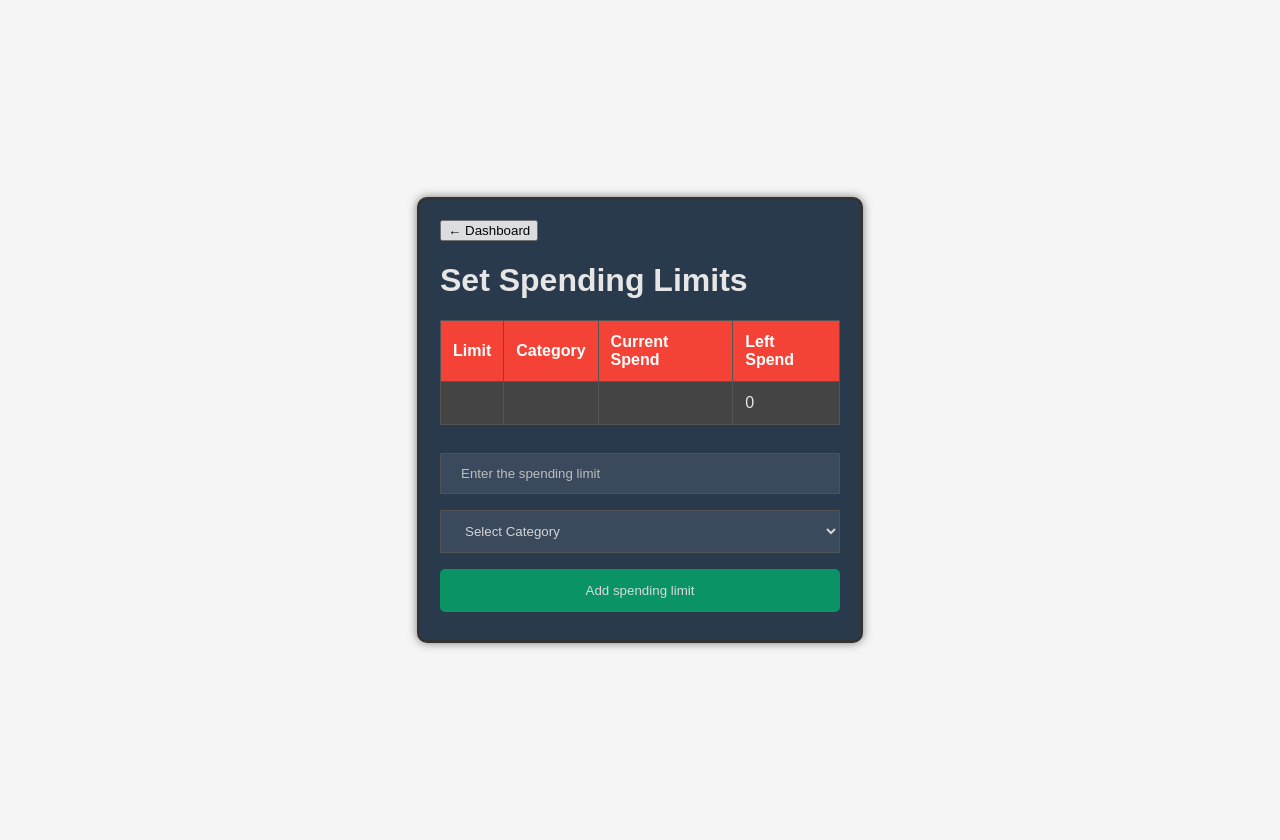
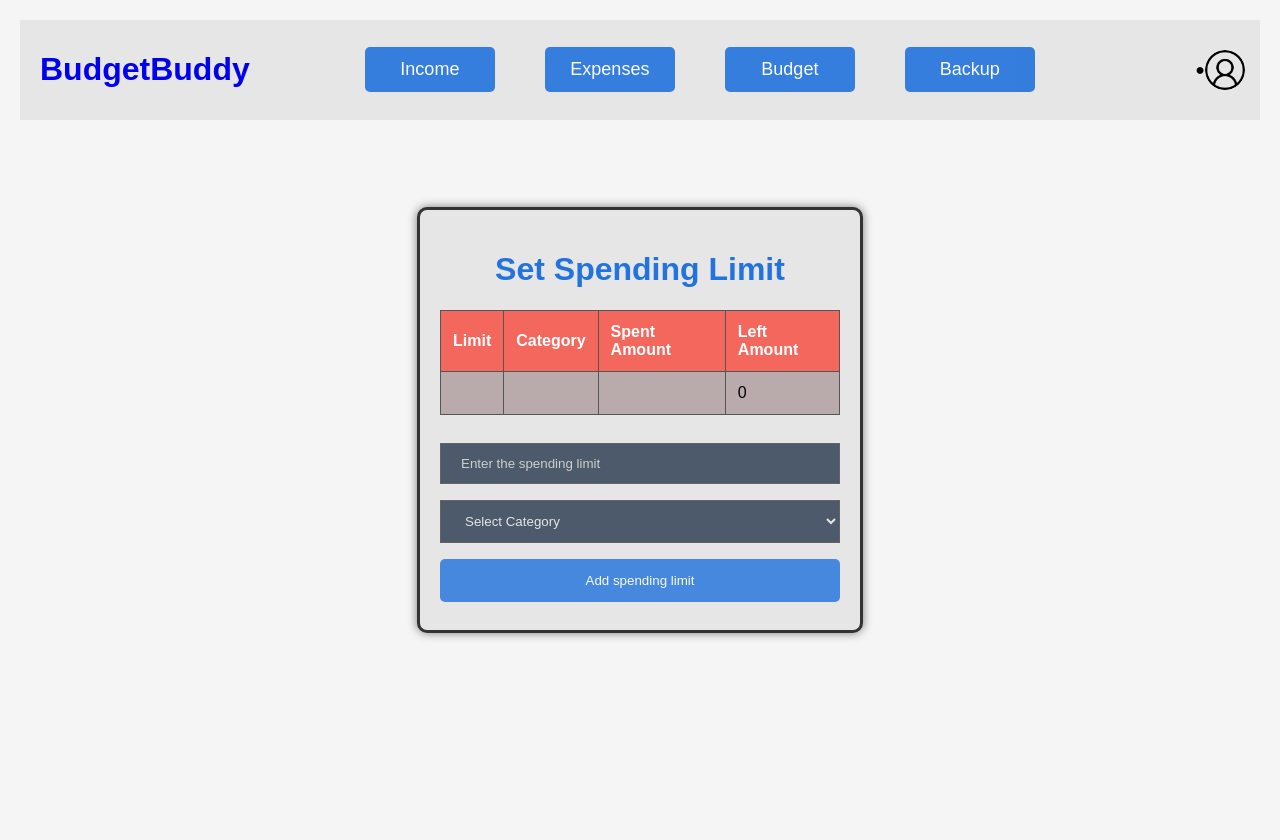
Before and after one commit to SandipKhadka/Finance, a PHP site: page /Public/Markup/spend_mimit.php in a window 1280 px wide. After the commit the page ends 639 px from the top, so only its background shows below. Run offline with PHP 8.4, Linux system fonts and the light colour scheme; the visitor is signed in with stand-in values (Sample User, id 1); data that the repository does not hold is empty.

Commit message:
Add files via upload

```diff
--- a/Public/Markup/spend_mimit.php
+++ b/Public/Markup/spend_mimit.php
@@ -11,22 +11,67 @@ $spend_limit_controller->close_db_connection();
 <head>
     <meta charset="UTF-8"/>
     <meta name="viewport" content="width=device-width, initial-scale=1.0"/>
-    <link rel="stylesheet" href="../CSS/spend_limit.css"/>
+    <link rel="stylesheet" href="../CSS/dashboard.css"/>
     <title>Spending Limit</title>
 </head>
 
 <body>
-<div class="container">
-    <a href="dashboard.php">
-        <button>&#x2190; Dashboard</button>
-    </a>
-    <h1>Set Spending Limits</h1>
-    <table class="transactions-table">
+<div class="header-bar">
+        <h1><a href="dashboard.php"> BudgetBuddy </a></h1>
+
+        <div class="buttoncontainer">
+            <div class="buttons">
+                <a href="income_transaction.php">
+                    <button class="dashboard-button">Income</button>
+                </a>
+                <a href="expenses_transaction.php">
+                    <button class="dashboard-button">Expenses</button>
+                </a>
+                <a href="spend_mimit.php">
+                    <button class="dashboard-button">Budget</button>
+                </a><a href="backup.php">
+                    <button class="dashboard-button">Backup</button>
+                </a>
+            </div>
+        </div>
+
+        <div class="profile-container">
+            <div onclick="toggleDropdown()" class="profile-icon"> &#9679;
+                <img src="../icons/user-icon.png" alt="User Profile" class="profile-img">
+            </div>
+            <div id="profile-dropdown" class="dropdown-content">
+                <a href="../../App/Controller/UserController.php?submit=logout"> <img src="../icons/logout.png" class="icons"> Logout</a>
+                <a href="change_password.php"> <img src="../icons/lock.png" class="icons"> Change Password</a>
+            </div>
+        </div>
+
+        <script>
+            function toggleDropdown() {
+                const dropdown = document.getElementById('profile-dropdown');
+                if (dropdown.style.display === 'block') {
+                    dropdown.style.display = 'none';
+                } else {
+                    dropdown.style.display = 'block';
+                }
+            }
+
+            window.onclick = function(event) {
+                const dropdown = document.getElementById('profile-dropdown');
+                if (!event.target.closest('.profile-container')) {
+                    dropdown.style.display = 'none';
+                }
+            }
+        </script>
+    </div>
+<div class="main-container">
+<div class="budget-container">
+    <h1>Set Spending Limit</h1>
+    <table class="budget-table">
         <tr>
             <th>Limit</th>
             <th>Category</th>
-            <th>Current Spend</th>
-            <th>Left Spend</th>
+            <th>Spent Amount</th>
+            <th>Left Amount</th>
         </tr>
         <?php
         foreach ($spend_limit_data as $spend_limit) {
@@ -61,5 +106,6 @@ $spend_limit_controller->close_db_connection();
         </button>
     </form>
 </div>
+</div>
 </body>
 </html>
```
